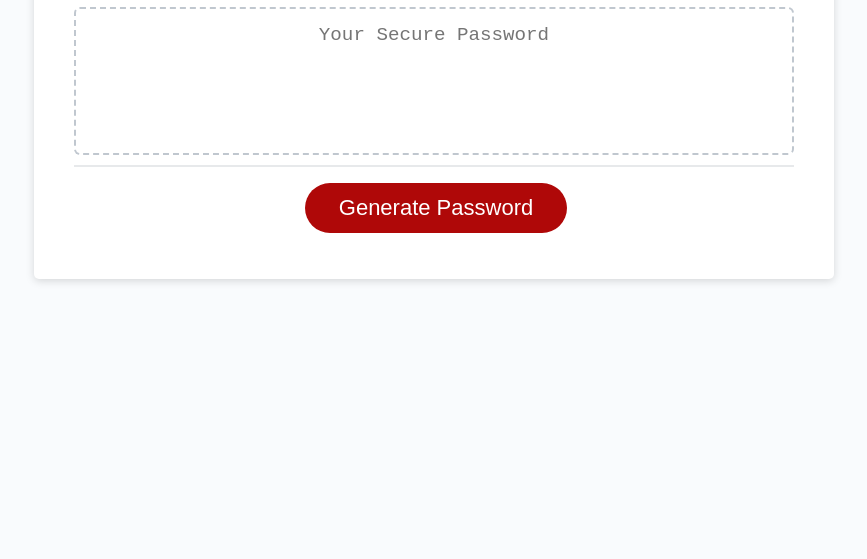
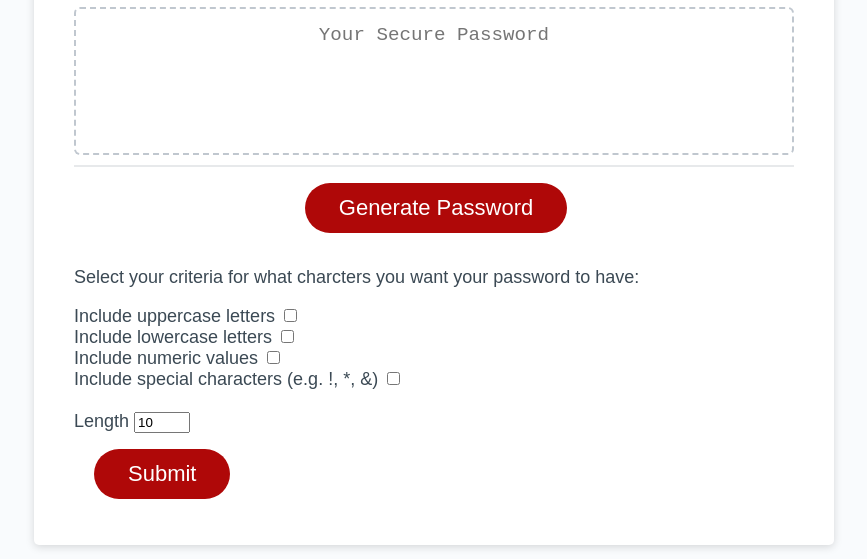
Before and after one commit to nikinak/Password-Generator, a plain HTML site: page Develop/index.html in a window 1280 px wide. Both pictures are taken after a click on the button "Generate Password". Shown: the part 241-800 px from the top of the page, without its empty margins (206-1073 px from the left). Drawn offline with Linux system fonts and the light colour scheme.

Commit message:
added password generation functionality

```diff
--- a/Develop/index.html
+++ b/Develop/index.html
@@ -1,14 +1,16 @@
 <!DOCTYPE html>
 <html lang="en">
-  <head>
+
+<head>
     <meta charset="UTF-8" />
     <meta name="viewport" content="width=device-width, initial-scale=1.0" />
     <meta http-equiv="X-UA-Compatible" content="ie=edge" />
     <title>Password Generator</title>
     <link rel="stylesheet" href="style.css" />
-  </head>
-  <body>
-    <div class="wrapper">
+</head>
+
+<body>
+  <div class="wrapper">
       <header>
         <h1>Password Generator</h1>
       </header>
@@ -16,6 +18,7 @@
         <div class="card-header">
           <h2>Generate a Password</h2>
         </div>
+
         <div class="card-body">
           <textarea
             readonly
@@ -25,10 +28,31 @@
           ></textarea>
         </div>
         <div class="card-footer">
-          <button id="generate" class="btn">Generate Password</button>
+          <button id="generatecrit" class="btn">Generate Password</button>
+        </div>
+        <div class="hide" id="textInput">
+            <p>Select your criteria for what charcters you want your password to have:</p>
+              <label>Include uppercase letters</label>
+                <input type="checkbox" id="uppercase">
+              <br>
+              <label>Include lowercase letters</label>
+                <input type="checkbox" id="lowercase">
+              <br>
+              <label>Include numeric values</label>
+                <input type="checkbox" id="numbers">
+              <br>
+              <label>Include special characters (e.g. !, *, &)</label>
+              <input type="checkbox" id="symbols">
+              <br>
+              <br>
+              <label>Length</label>
+              <input type="number" id="length" min="4" max="20" value="10">
+              <br>
+              <button id="generate" class="btn" onclick="genPassword()">Submit</button>
         </div>
       </div>
     </div>
-    <script src="script.js"></script>
   </body>
 </html>
+
+<script src="script.js"></script>
--- a/Develop/script.js
+++ b/Develop/script.js
@@ -1,14 +1,50 @@
-// Assignment Code
-var generateBtn = document.querySelector("#generate");
+// // Assignment Code: what I want to accomplish -
+//     // (done) When I select generate password, then a list of criteria display
+//     // (done) and a box for the length of the pasword is displayed
+//     // when no criteria is selected then red text appears asking them to check at least one box
+//     // If no length is provided then have a warning appear asking them to provide a length
+//     // If a whole number isn't entered then an altert pops up asking them to provide a whole number
+//     // If they enter less then 8, then an altert appears saying they need to enter a higher number
+//     // If they enter a number more than 128 then an alert appears telling them they need to enter a shorter length
+//     // Once at least one criteria is provided and a length is selected then a password automatically appears
+//     // when a new check box is selected then the password chnages
+//     // when the length is chnaged then the password length chnages
 
-// Write password to the #password input
-function writePassword() {
-  var password = generatePassword();
-  var passwordText = document.querySelector("#password");
+// // Add event listener to generate button
 
-  passwordText.value = password;
+var generatecrit = document.getElementById('generatecrit');
 
-}
+generatecrit.addEventListener("click", function(){
+  document.getElementById('textInput').className = "show";
+});
 
-// Add event listener to generate button
-generateBtn.addEventListener("click", writePassword);
+
+// calling all variables
+var passwordresult = document.getElementById('password');
+var passwordlength = document.getElementById('length');
+var uppercaseDOM = document.getElementById('uppercase');
+var numbersDOM = document.getElementById('numbers');
+var symbolsDOM = document.getElementById('symbols');
+var generatebtn = document.getElementById('generate');
+
+
+// Password Generating Function
+function genPassword () {
+  let chars = "abcdefghijklmnopqrstuvwxyz";
+  if (numbersDOM.checked == true && symbolsDOM.checked == false && uppercaseDOM.checked == false) chars = "0123456789";
+  if (numbersDOM.checked == true && symbolsDOM.checked == true && uppercaseDOM.checked == false) chars = "0123456789!@#$%^&*()";
+  if (numbersDOM.checked == true && symbolsDOM.checked == false && uppercaseDOM.checked == true) chars = "0123456789ABCDEFGHIJKLMNOPQRSTUVWXYZ";
+  if (numbersDOM.checked == true && symbolsDOM.checked == true && uppercaseDOM.checked == true) chars = "0123456789!@#$%^&*()ABCDEFGHIJKLMNOPQRSTUVWXYZ";
+  if (numbersDOM.checked == false && symbolsDOM.checked == true && uppercaseDOM.checked == true) chars = "!@#$%^&*()ABCDEFGHIJKLMNOPQRSTUVWXYZ";
+  if (numbersDOM.checked == false && symbolsDOM.checked == true && uppercaseDOM.checked == false) chars = "!@#$%^&*()";
+  if (numbersDOM.checked == false && symbolsDOM.checked == false && uppercaseDOM.checked == true) chars = "ABCDEFGHIJKLMNOPQRSTUVWXYZ";
+  // if (symbolsDOM.checked) chars = "!@#$%^&*()";
+  // if (uppercaseDOM.checked) chars = "ABCDEFGHIJKLMNOPQRSTUVWXYZ";
+  var passwordLength = passwordlength.value;
+  var password = "";
+ for (var i = 0; i <= passwordLength; i++) {
+   var randomNumber = Math.floor(Math.random() * chars.length);
+   password += chars.substring(randomNumber, randomNumber +1);
+  }
+  document.getElementById("password").value = password;
+ }
--- a/Develop/style.css
+++ b/Develop/style.css
@@ -72,6 +72,15 @@ header {
   clear: both;
 }
 
+/* new added */
+.hide{
+  display:none;
+}
+
+.show{
+  display:block;
+}
+
 .btn {
   border: none;
   background-color: hsl(360, 91%, 36%);
@@ -86,6 +95,11 @@ header {
   padding: 14px 34px;
   text-align: center;
   cursor: pointer;
+}
+
+/* Added in a hover style for the botton */
+.btn:hover {
+  background-color: rgb(231, 75, 75);
 }
 
 button[disabled] {
```
